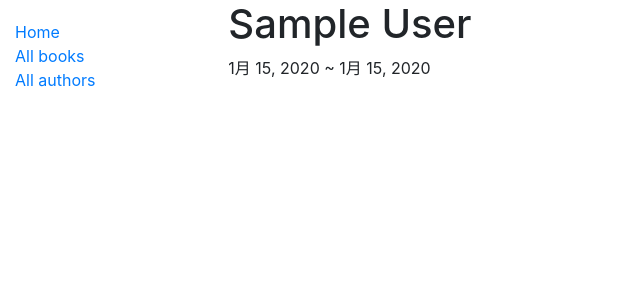
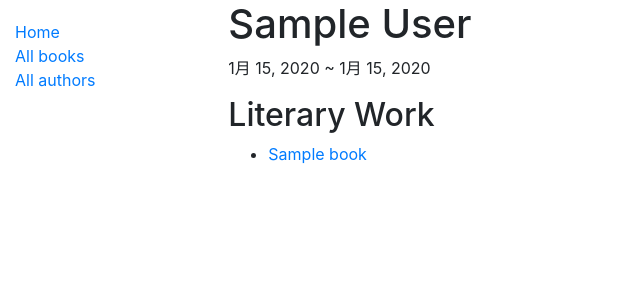
Before and after one commit to Miyakon/django-test, a Django app: page /catalog/author/1 in a window 1280 px wide. Shown: the top 300 px of the page, without its empty margins (0-640 px from the left). Run offline with Django 3.2, Linux system fonts and the light colour scheme; tables that the repository leaves empty hold one stand-in row (values such as "Sample post").

Commit message:
Add Literary work to Author Detail page

```diff
--- a/localhost/locallibrary/catalog/models.py
+++ b/localhost/locallibrary/catalog/models.py
@@ -88,6 +88,3 @@ class Author(models.Model):
     def __str__(self):
         """String for representing the Model object."""
         return f'{self.last_name}, {self.first_name}'
-
-    class Meta:
-        ordering = ['last_name']
--- a/localhost/locallibrary/catalog/templates/catalog/author_detail.html
+++ b/localhost/locallibrary/catalog/templates/catalog/author_detail.html
@@ -5,5 +5,12 @@
 
   <p>{{ author.date_of_birth }} ~ {{ author.date_of_death }}</p>
 
+  <h2> Literary Work </h2>
+  <ul>
+  {% for work in works %}
+    <li><a href="{{ work.get_absolute_url }}">{{ work.title }}</a></li>
+  {% endfor %}
+  </ul>
+
   </div>
 {% endblock %}
--- a/localhost/locallibrary/catalog/views.py
+++ b/localhost/locallibrary/catalog/views.py
@@ -1,5 +1,6 @@
 from django.shortcuts import render
 from catalog.models import Book, Author, BookInstance, Genre
+from pprint import pprint
 
 # Create your views here.
 def index (request):
@@ -49,3 +50,10 @@ class AuthorListView(generic.ListView):
 
 class AuthorDetailView(generic.DetailView):
     model = Author
+
+    def get_context_data(self, **kwargs):
+        context = super(AuthorDetailView, self).get_context_data(**kwargs)
+        author_id = self.request.path.split('/')[-1]
+        works = Book.objects.filter(author__id__exact=author_id)
+        context['works'] = works
+        return context
```
